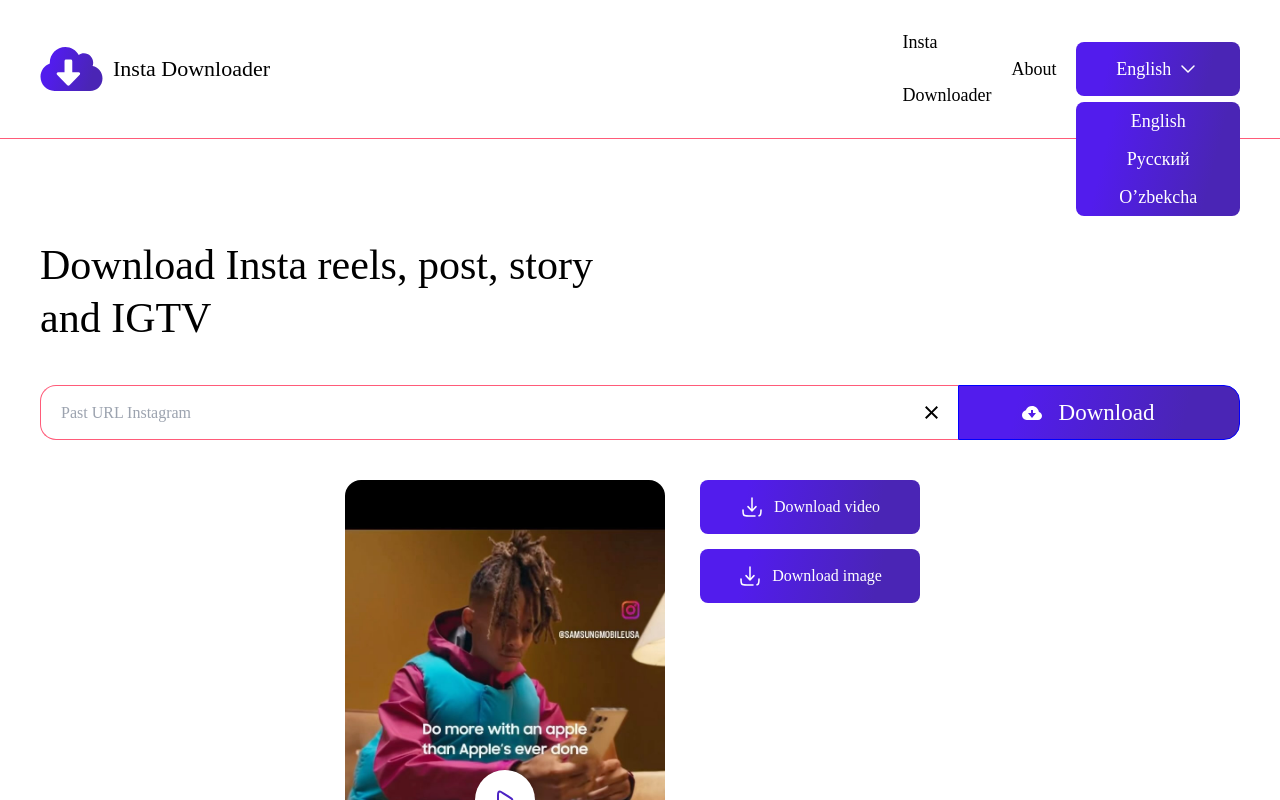
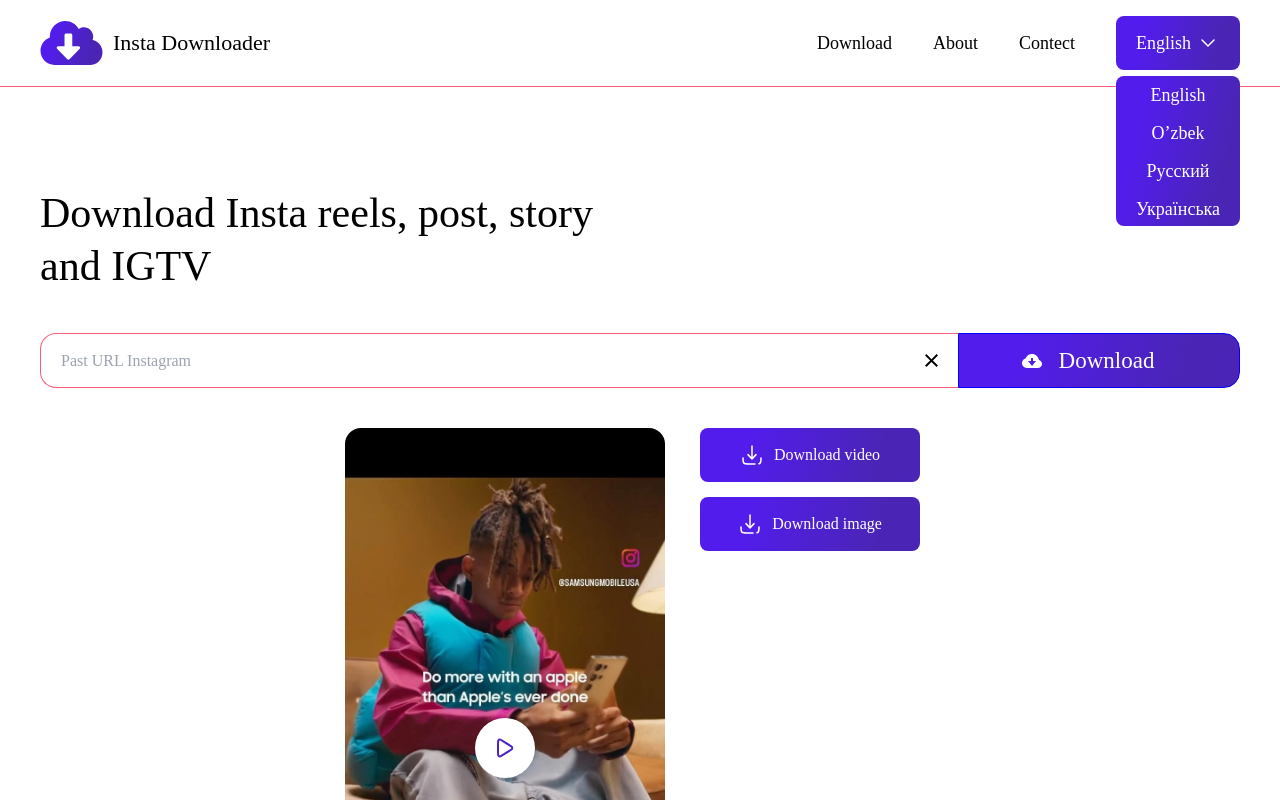
Before and after one commit to Behruz746/instagram-downloader, a React (Vite) app: page / in a window 1280 px wide. Both pictures are taken after a click on the button "English". Shown: the top 800 px of the page. Built offline with nearby package versions, Linux system fonts and the light colour scheme; no server answers; a web font is replaced by a local one.

Commit message:
added: lang codes

```diff
--- a/src/components/Header.jsx
+++ b/src/components/Header.jsx
@@ -1,7 +1,7 @@
 import React, { useState } from "react";
 import { NavLink } from "react-router-dom";
-import { styles, textStyles } from "../util/styles";
-import { icons } from "../constans";
+import { styles } from "../util/styles";
+import { icons, menu, lang } from "../constans";
 
 function Header() {
   const [menuToggle, setMenuToggle] = useState(false);
@@ -42,25 +42,19 @@
             menuToggle
               ? "flex flex-col justify-start gap-[0px] bg-[#ffffff] absolute top-[60px] left-[0] z-[100] w-full"
               : "hidden"
-          } sm:flex items-center justify-between sm:gap-[20px] sm:max-w-[470px]`}
+          } sm:flex items-center justify-between sm:gap-[41px] sm:max-w-[470px]`}
         >
+          {menu.map((item, idx) => (
             <NavLink
               to="/"
               className={`${
                 menuToggle ? "w-full text-center" : ""
               } font-allerta  text-dark text-[18px] font-normal leading-[53px] cursor-pointer hover:underline`}
+              key={idx}
             >
-            Insta Downloader
+              {item.text}
             </NavLink>
-          <NavLink
-            to="/"
-            className={`${
-              menuToggle ? "w-full text-center" : ""
-            } font-allerta  text-dark text-[18px] font-normal leading-[53px] cursor-pointer hover:underline`}
-          >
-            About
-          </NavLink>
-
+          ))}
           <div className="flex flex-col relative w-full">
             <button
               className="flex items-center justify-center gap-[5px] py-[15px] px-[20px] bg-linear-blue text-white font-allerta text-[18px] font-normal leading-[100%] rounded-none sm:rounded-[8px] cursor-pointer"
@@ -75,17 +69,13 @@
                 menuToggle ? "relative top-0" : "sm:absolute sm:top-[60px]"
               } ${
                 langToggle ? "flex" : "hidden"
-              } flex-col bg-linear-blue rounded-none sm:rounded-[8px] overflow-hidden`}
+              } flex-col bg-linear-blue rounded-none sm:rounded-[8px] overflow-auto h-[300px] sm:h-[150px] scroll-style`}
             >
-              <li className="py-[20px] sm:py-[10px] px-[7px] text-center  text-white font-allerta text-[18px] font-normal leading-[100%] hover:bg-[#551af8]">
-                English
+              {lang.map((lang, idx) => (
+                <li className="py-[20px] sm:py-[10px] px-[7px] text-center  text-white font-allerta text-[18px] font-normal leading-[100%] hover:bg-[#551af8] cursor-pointer">
+                  {lang.lang}
                 </li>
-              <li className="py-[20px] sm:py-[10px] px-[7px] text-center  text-white font-allerta text-[18px] font-normal leading-[100%] hover:bg-[#551af8]">
-                Русский
-              </li>
-              <li className="py-[20px] sm:py-[10px] px-[7px] text-center  text-white font-allerta text-[18px] font-normal leading-[100%] hover:bg-[#551af8]">
-                O’zbekcha
-              </li>
+              ))}
             </ul>
           </div>
         </nav>
--- a/src/constans/index.jsx
+++ b/src/constans/index.jsx
@@ -19,6 +19,51 @@
   playIcon: "/img/svg/play.svg",
 };
 
+const menu = [
+  { text: "Download", link: "/" },
+  { text: "About", link: "/" },
+  { text: "Contect", link: "/" },
+];
+
+const lang = [
+  {
+    code: "en",
+    lang: "English",
+  },
+  {
+    code: "uz",
+    lang: "O’zbek",
+  },
+  {
+    code: "ru",
+    lang: "Русский",
+  },
+  {
+    code: "uk",
+    lang: "Українська",
+  },
+  {
+    code: "tr",
+    lang: "Türkçe",
+  },
+  {
+    code: "ar",
+    lang: "عربي",
+  },
+  {
+    code: "chi",
+    lang: "中国人",
+  },
+  {
+    code: "jp",
+    lang: "日本語",
+  },
+  {
+    code: "kr",
+    lang: "한국인",
+  },
+];
+
 const soicalContac = [
   { icon: icons.instagram, link: "#" },
   { icon: icons.telegram, link: "#" },
@@ -26,4 +71,4 @@
   { icon: icons.webSiteLogo, link: "#" },
 ];
 
-export { images, icons, soicalContac };
+export { images, icons, soicalContac, menu, lang };
--- a/src/sass/main.scss
+++ b/src/sass/main.scss
@@ -12,3 +12,25 @@
 .bg-linear-blue {
   background: linear-gradient(104deg, #521ced 21.06%, #4a25b5 80.12%);
 }
+
+.scroll-style {
+  -moz-text-size-adjust: none;
+  -webkit-text-size-adjust: none;
+  text-size-adjust: none;
+  scroll-behavior: smooth;
+  &::-webkit-scrollbar-track {
+    background-color: #4a25b5;
+    border-radius: 0 8px 8px 0;
+  }
+
+  &::-webkit-scrollbar-thumb {
+    background-color: #6936f4;
+    transition: 5s ease-in-out;
+    border-radius: 0 8px 8px 0;
+  }
+
+  &::-webkit-scrollbar {
+    max-width: 6px;
+    height: 4px;
+  }
+}
```
Lines whose indentation alone changed are shown as unchanged.
